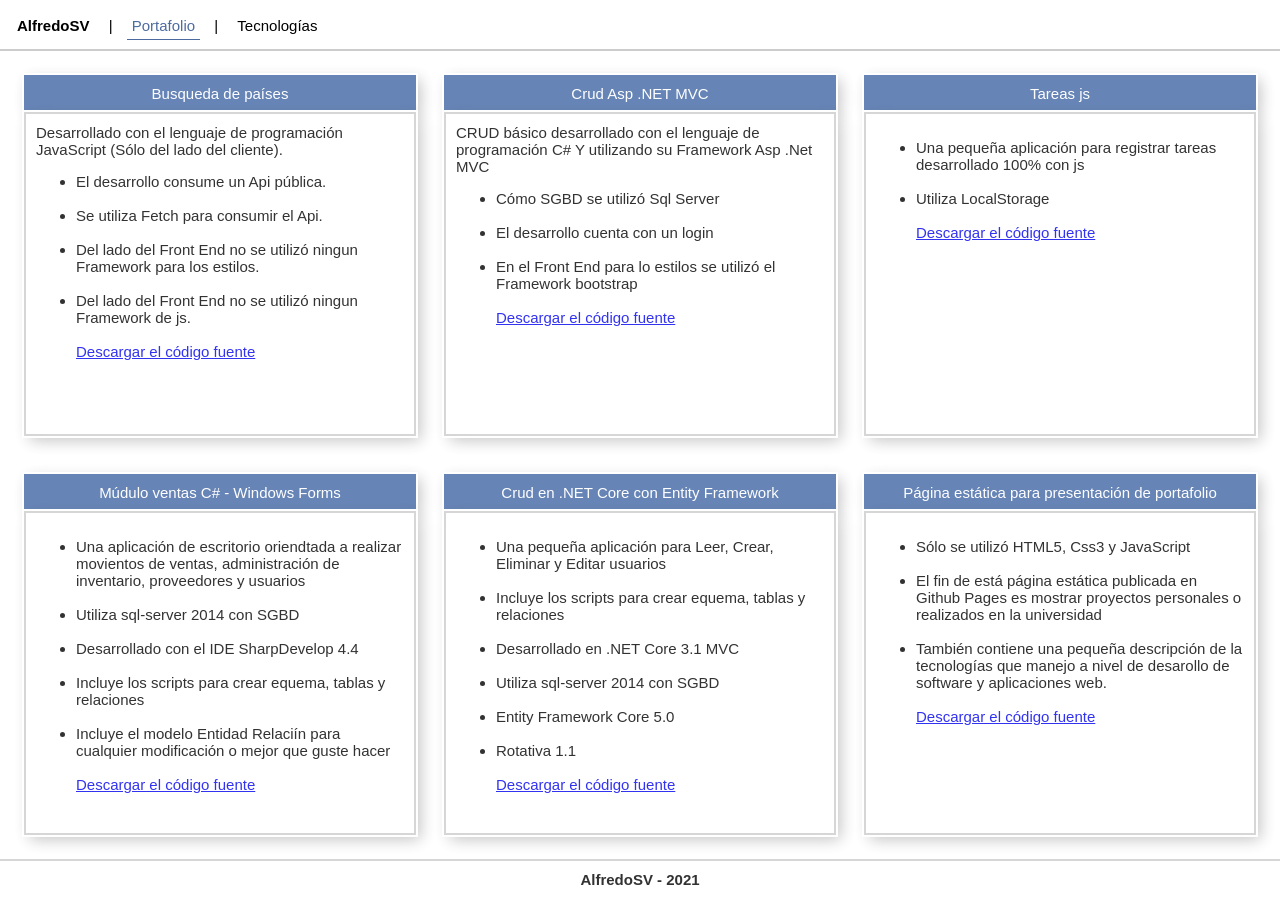
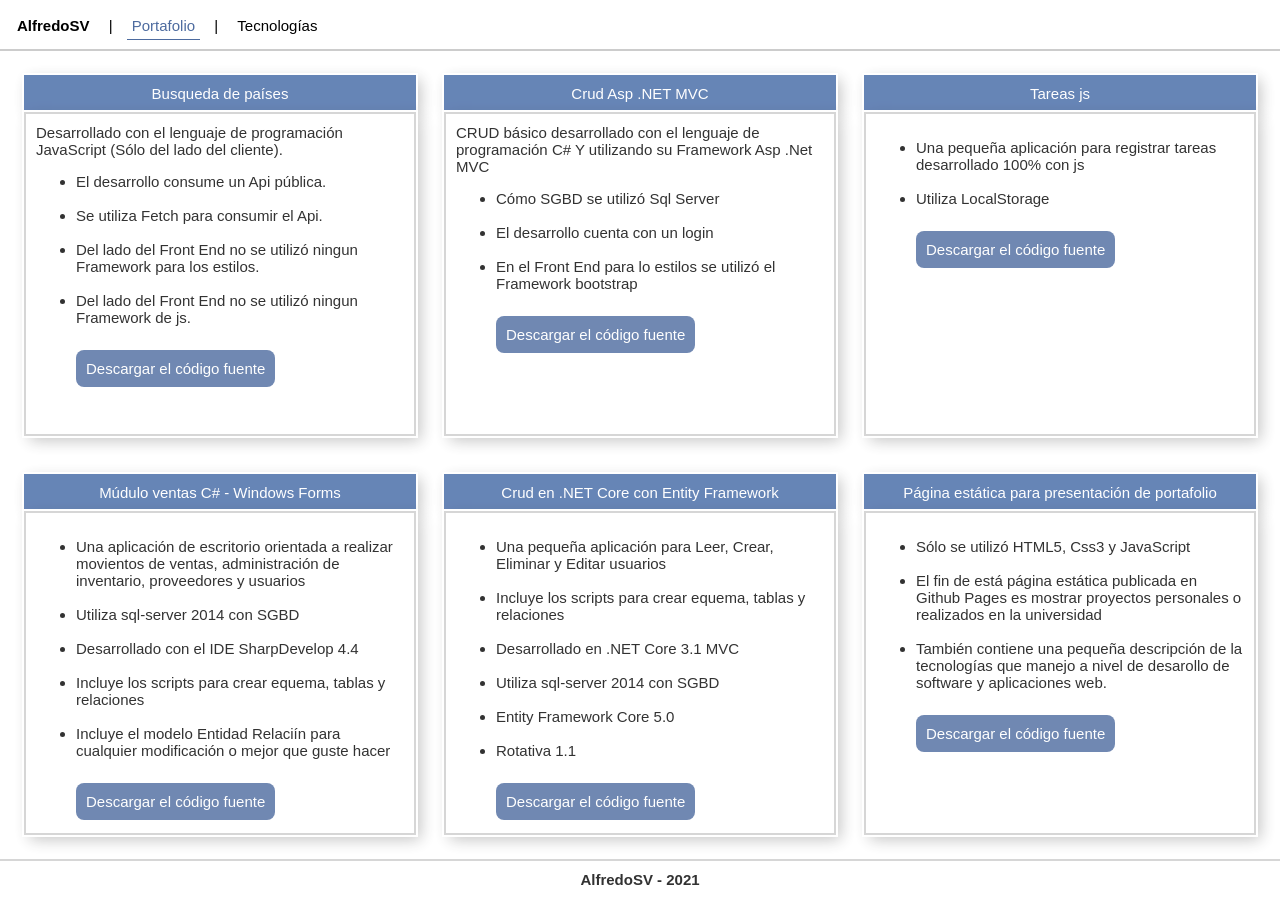
Before and after one commit to AlfredoSV/PortPresen, a website: page index.html in a window 1280 px wide. Drawn offline with Linux system fonts and the light colour scheme.

Commit message:
Cambios en estilos de etiquetas a y correciones ortográficos

```diff
--- a/assets/styles/styles.css
+++ b/assets/styles/styles.css
@@ -104,6 +104,14 @@ footer{
     opacity: 0.8;
 }
 
+.btn{
+    border-radius:8px;
+    background-color: #4D6B9F;
+    color: white;
+    padding: 10px;
+    text-decoration: none;
+}
+
 
 
 /***/
@@ -181,7 +189,7 @@ img{
 
 .containerHabi{
 
-    margin:0px 20px 40px 40px;
+    margin:0px 20px 15px 15px;
 	padding: 10px 10px 10px 10px;
 
 	color:black;
--- a/index.html
+++ b/index.html
@@ -141,7 +141,8 @@
 					<br>
 					<li>Del lado del Front End no se utilizó ningun Framework de js. </li>
 					<br>
-                    <a href="https://github.com/AlfredoSV/Consumir_RES_Countries">Descargar el código fuente</a>
+					<br>
+                    <a class="btn" href="https://github.com/AlfredoSV/Consumir_RES_Countries">Descargar el código fuente</a>
                 </ul>
             </div>
         </div>
@@ -160,7 +161,8 @@
 					<br>
                     <li>En el Front End para lo estilos se utilizó el Framework bootstrap </li>
 					<br>
-                    <a href="https://github.com/AlfredoSV/CRUD-ASP-MVC">Descargar el código fuente</a>
+					<br>
+                    <a class="btn"  href="https://github.com/AlfredoSV/CRUD-ASP-MVC">Descargar el código fuente</a>
                 </ul>
 
             </div>
@@ -175,7 +177,8 @@
 			  <br>
 			  <li>Utiliza LocalStorage</li>
 			  <br>
-                    <a href="https://github.com/AlfredoSV/tareas-js">Descargar el código fuente</a>
+			  <br>
+                    <a class="btn"  href="https://github.com/AlfredoSV/tareas-js">Descargar el código fuente</a>
 				</ul>
 				</div>
         </div>
@@ -187,7 +190,7 @@
             </div>
             <div class="card__descCard">
 			<ul>
-              <li>Una aplicación de escritorio oriendtada a realizar movientos de ventas, administración de inventario, proveedores y usuarios</li>
+              <li>Una aplicación de escritorio orientada a realizar movientos de ventas, administración de inventario, proveedores y usuarios</li>
 			  <br>
 			  <li>Utiliza sql-server 2014 con SGBD</li>
 			  <br>
@@ -198,8 +201,8 @@
 			  <li>Incluye el modelo Entidad Relaciín para cualquier modificación o mejor que guste hacer</li>
 
 			  <br>
-
-			  <a href="https://github.com/AlfredoSV/GUIVentas">Descargar el código fuente</a>
+			  <br>
+			  <a class="btn"  href="https://github.com/AlfredoSV/GUIVentas">Descargar el código fuente</a>
             </ul>
 			</div>
         </div>
@@ -224,7 +227,8 @@
 
 
 			  <br>
-                    <a href="https://github.com/AlfredoSV/CrudUsuarios">Descargar el código fuente</a>
+			  <br>
+                    <a class="btn"  href="https://github.com/AlfredoSV/CrudUsuarios">Descargar el código fuente</a>
 				</ul>
             </div>
         </div>
@@ -244,7 +248,8 @@
 
 
 			  <br>
-                    <a href="https://github.com/AlfredoSV/PortPresen">Descargar el código fuente</a>
+			  <br>
+                    <a class="btn"  href="https://github.com/AlfredoSV/PortPresen">Descargar el código fuente</a>
 				</ul>
             </div>
         </div>
```
